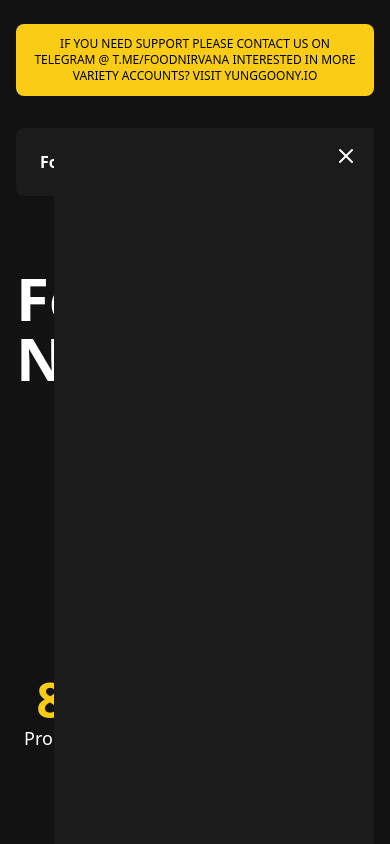
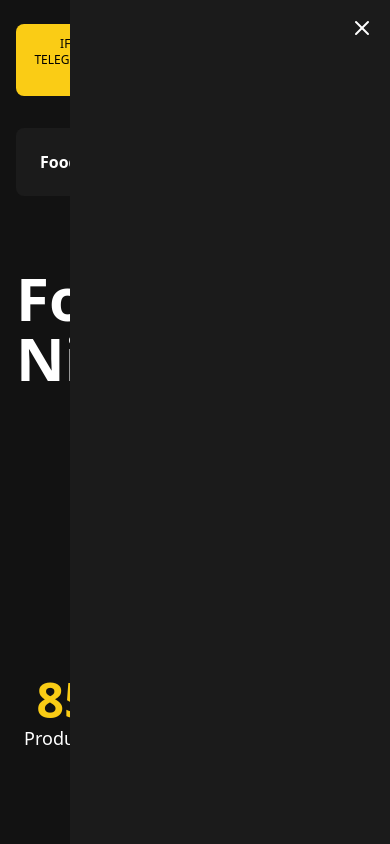
Before and after one commit to caesar003/foodnirvana, a Next.js app: page / in a window 390 px wide. Both pictures are taken after a click on the button 338 px from the left and 162 px from the top of the page. Shown: the top 844 px of the page. Built offline with nearby package versions, Linux system fonts and the light colour scheme.

Commit message:
feat: changed sidebar for small screen to show full screen

```diff
--- a/src/components/Layout.tsx
+++ b/src/components/Layout.tsx
@@ -3,20 +3,15 @@ import { Fragment, PropsWithChildren, useEffect, useState } from "react";
 import "../app/globals.css";
 import Banner from "./Banner";
 import Navbar from "./Navbar";
-import { CartItemInterface } from "@utils/types";
-import { cart } from "@utils/storage";
+import NavbarCollapse from "./NavbarCollapse";
 
 export default function Layout({ children }: PropsWithChildren) {
-  const [shoppingCart, setShoppingCart] = useState<CartItemInterface[]>([]);
-  useEffect(() => {
-    setShoppingCart(cart.get());
-  }, []);
   return (
-    <main className="mx-auto min-h-screen max-w-6xl flex-col items-center justify-center px-4 py-6 sm:px-6">
+    <main className="relative mx-auto min-h-screen max-w-6xl flex-col items-center justify-center px-4 py-6 sm:px-6">
       <Fragment>
+        <NavbarCollapse />
         <Banner />
-        {/* @ts-ignore */}
-        <Navbar shoppingCart={shoppingCart} />
+        <Navbar />
         <>{children}</>
       </Fragment>
     </main>
--- a/src/components/Navbar.tsx
+++ b/src/components/Navbar.tsx
@@ -1,4 +1,4 @@
-import { useCart } from "@hooks/useCart";
+import { useApp } from "@hooks/useCart";
 import { Menu, X } from "lucide-react";
 import Link from "next/link";
 import { useRouter } from "next/router";
@@ -8,11 +8,7 @@ import CartDropdown from "./CartDropdown";
 
 export default function Navbar() {
   // @ts-ignore
-  const { shoppingCart, setShoppingCart } = useCart();
-
-  // const [] = useState<React.Dispatch<React.SetStateAction<boolean>>>(false);
-  const [sidebarShown, setSidebarShown] = useState(false);
-
+  const { sidebarShown, setSidebarShown,  shoppingCart, setShoppingCart } = useApp();
   const paths: { label: string; path: string }[] = [
     { label: "Home", path: "/" },
     { label: "Products", path: "/products" },
@@ -22,10 +18,6 @@ export default function Navbar() {
   ];
 
   const { pathname } = useRouter();
-
-  useEffect(() => {
-    // setShoppingCart(cart.get());
-  }, []);
 
   return (
     <div className="relative mt-8 flex items-center justify-between rounded-lg bg-gray-800 px-6 py-5">
@@ -53,21 +45,6 @@ export default function Navbar() {
         </ul>
       </div>
 
-      {/* navbar list on small screen */}
-      <div
-        className={twMerge(
-          "absolute right-0 top-0 z-10 flex h-screen w-[320px] flex-col bg-gray-800 transition-all duration-300 md:hidden",
-          sidebarShown ? " " : "hidden"
-        )}
-      >
-        <div className="flex items-center justify-between p-4">
-          <div></div>
-          <button onClick={() => setSidebarShown(false)}>
-            <X size={24} />
-          </button>
-        </div>
-      </div>
-      {/* navbar list on small screen */}
       <div className="flex items-center gap-4">
         <CartDropdown shoppingCart={shoppingCart} />
         <button className="hidden rounded-xl bg-yellow-400 px-4 py-2 text-sm font-bold capitalize text-black transition-colors hover:bg-indigo-900 hover:text-yellow-400 md:block">
--- /dev/null
+++ b/src/components/NavbarCollapse.tsx
@@ -0,0 +1,24 @@
+import React, { useContext } from "react";
+import { twMerge } from "tailwind-merge";
+import { X } from "lucide-react";
+import { useApp } from "@hooks/useCart";
+
+export default function NavbarCollapse() {
+  // @ts-ignore
+  const { sidebarShown, setSidebarShown } = useApp();
+  return (
+    <div
+      className={twMerge(
+        "absolute right-0 top-0 z-10 flex h-screen w-[320px] flex-col bg-gray-800 transition-all duration-300 md:hidden",
+        sidebarShown ? " " : "hidden"
+      )}
+    >
+      <div className="flex items-center justify-between p-4">
+        <div></div>
+        <button onClick={() => setSidebarShown(false)}>
+          <X size={24} />
+        </button>
+      </div>
+    </div>
+  );
+}
--- a/src/hooks/useCart.tsx
+++ b/src/hooks/useCart.tsx
@@ -2,17 +2,20 @@ import { CartItemInterface } from "@utils/types";
 import { PropsWithChildren, createContext, useContext, useState } from "react";
 
 // @ts-ignore;
-const CartContext = createContext();
+const AppContext = createContext();
 
 export function AppWrapper({ children }: PropsWithChildren) {
   const [shoppingCart, setShoppingCart] = useState<CartItemInterface[]>([]);
+  const [sidebarShown, setSidebarShown] = useState<boolean>(false);
   return (
-    <CartContext.Provider value={{ shoppingCart, setShoppingCart }}>
+    <AppContext.Provider
+      value={{ shoppingCart, setShoppingCart, sidebarShown, setSidebarShown }}
+    >
       {children}
-    </CartContext.Provider>
+    </AppContext.Provider>
   );
 }
 
-export function useCart() {
-  return useContext(CartContext);
+export function useApp() {
+  return useContext(AppContext);
 }
--- a/src/pages/products/[id].tsx
+++ b/src/pages/products/[id].tsx
@@ -11,11 +11,11 @@ import Footer from "@components/Footer";
 import { Check, Minus, Plus, X, Zap } from "lucide-react";
 import Link from "next/link";
 import { useRouter } from "next/router";
-import { useCart } from "@hooks/useCart";
+import { useApp } from "@hooks/useCart";
 
 export default function Product() {
   // @ts-ignore
-  const { shoppingCart, setShoppingCart } = useCart();
+  const { shoppingCart, setShoppingCart } = useApp();
   const router = useRouter();
   const maxOrder: number = 20;
   const [brand, setBrand] = useState<BrandInterface>();
```
